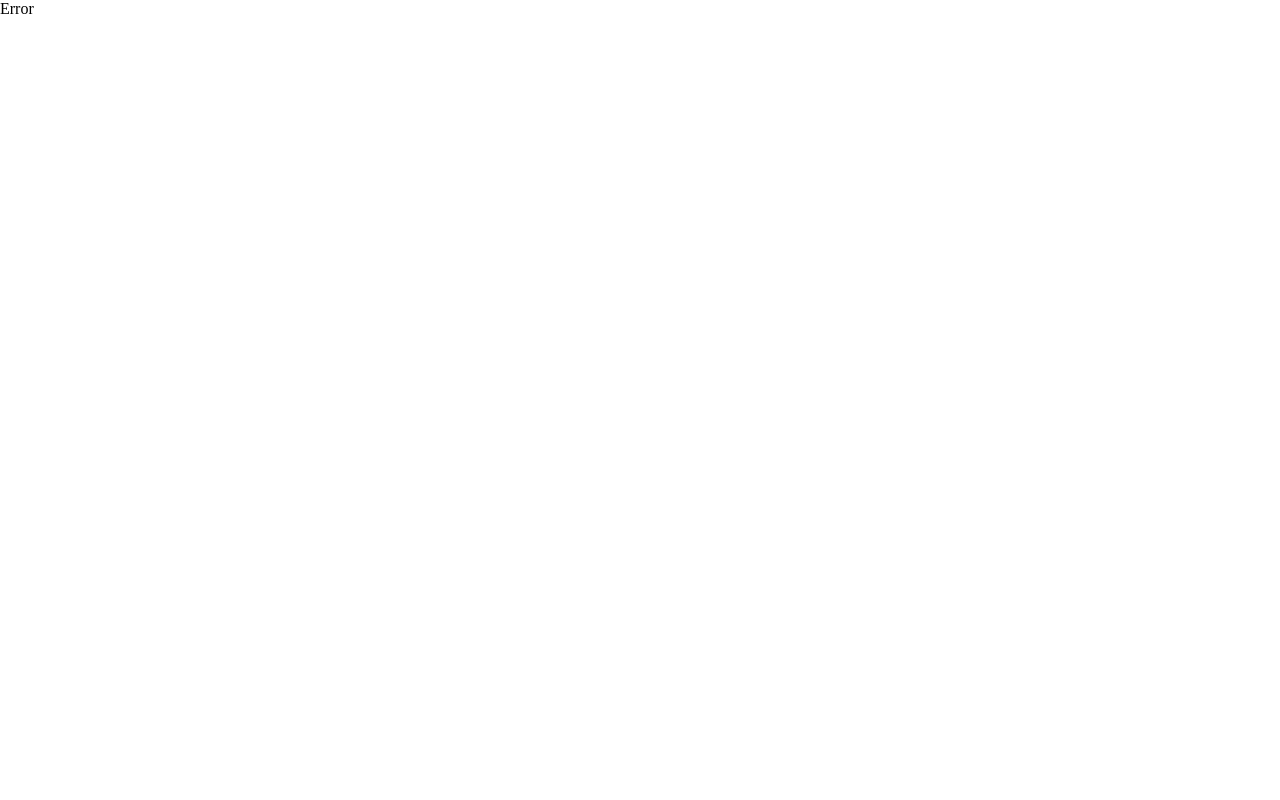
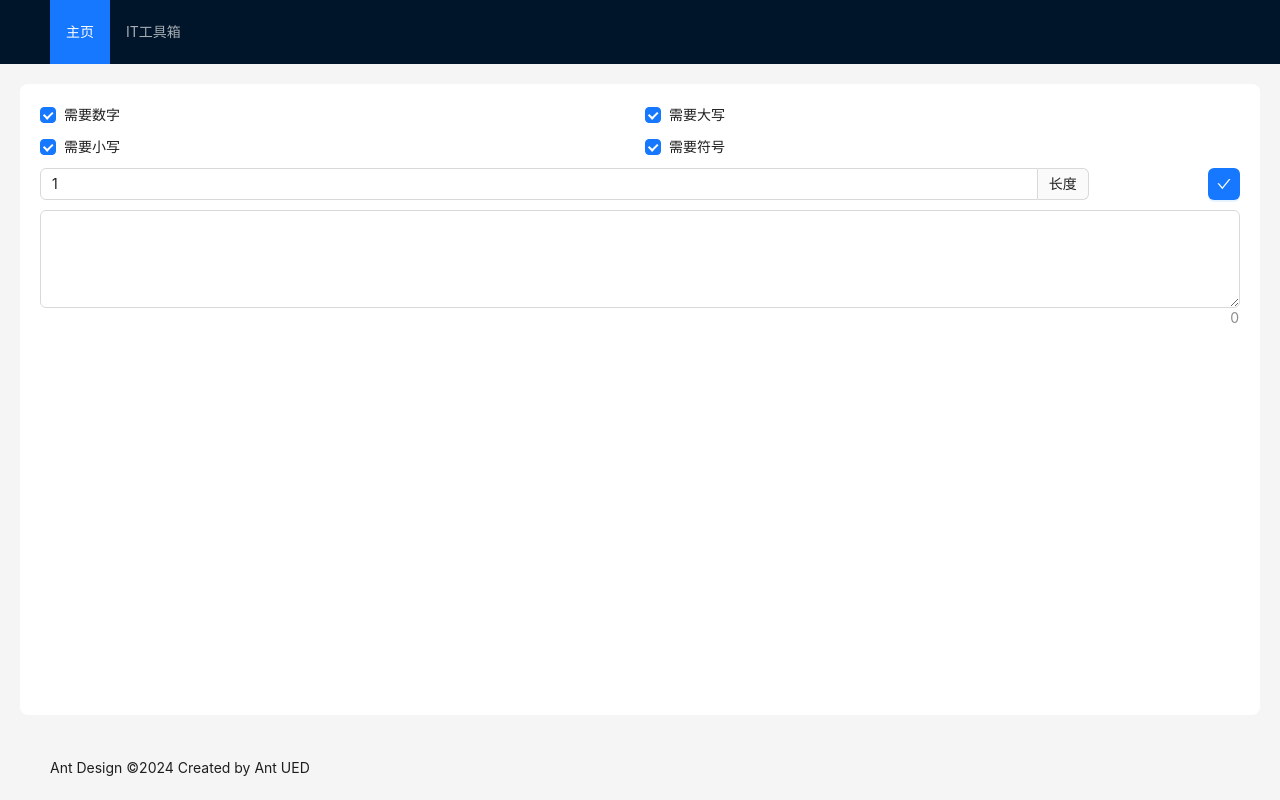
Before and after one commit to Devmacy/hundred-ideas, a React (Vite) app: page /itTools/TokenGenerate in a window 1280 px wide. Before the commit this address had no page. Built offline with nearby package versions, Linux system fonts and the light colour scheme.

Commit message:
feat(dev): 新增token生成

```diff
--- /dev/null
+++ b/src/components/TokenGenerate.tsx
@@ -0,0 +1,77 @@
+import {Button, Checkbox, Col, Input, InputNumber, Popconfirm, Row} from "antd";
+import {useState} from "react";
+import {CheckOutlined} from "@ant-design/icons";
+import tokenGenerator from "@/utils/TokenGenerator.ts";
+
+const {TextArea} = Input;
+
+function TokenGenerate() {
+    const [token, setToken] = useState("")
+    const [count, setCount] = useState(1)
+    const [needNumber, setNeedNumber] = useState(true)
+    const [needUpper, setNeedUpper] = useState(true)
+    const [needLower, setNeedLower] = useState(true)
+    const [needSymbol, setNeedSymbol] = useState(true)
+
+    /**
+     * 刷新数据
+     */
+    const refresh = (): void => {
+        const result = tokenGenerator(count, needNumber, needUpper, needLower, needSymbol)
+        setToken(result)
+    }
+
+    /**
+     * 数量变化
+     * @param e
+     */
+    const countChange = (e: number | null) => {
+        const num = e || 1
+        setCount(num)
+    }
+
+    return (
+        <div>
+            <Row gutter={[10, 10]}>
+                <Col span={12}>
+                    <Checkbox checked={needNumber} onChange={(e) => setNeedNumber(e.target.checked)}>需要数字</Checkbox>
+                </Col>
+                <Col span={12}>
+                    <Checkbox checked={needUpper} onChange={(e) => setNeedUpper(e.target.checked)}>需要大写</Checkbox>
+                </Col>
+                <Col span={12}>
+                    <Checkbox checked={needLower} onChange={(e) => setNeedLower(e.target.checked)}>需要小写</Checkbox>
+                </Col>
+                <Col span={12}>
+                    <Checkbox checked={needSymbol} onChange={(e) => setNeedSymbol(e.target.checked)}>需要符号</Checkbox>
+                </Col>
+                <Col span={21}>
+                    <InputNumber style={{width: "100%"}} addonAfter={"长度"} value={count} min={1}
+                                 changeOnWheel
+                                 onChange={countChange}/>
+                </Col>
+
+                <Col span={3} style={{display: "flex", justifyContent: "flex-end"}}>
+                    {count > 100 ?
+                        <Popconfirm
+                            title="数量过多"
+                            description="数量过多可能卡顿，是否继续?"
+                            okText="是"
+                            cancelText="否"
+                            onConfirm={refresh}
+                        >
+                            <Button type={"primary"} icon={<CheckOutlined/>}></Button>
+                        </Popconfirm>
+                        : <Button type={"primary"} icon={<CheckOutlined/>} onClick={refresh}></Button>
+                    }
+                </Col>
+
+                <Col span={24}>
+                    <TextArea rows={4} showCount value={token} style={{wordBreak: "break-all"}}/>
+                </Col>
+            </Row>
+        </div>
+    )
+}
+
+export default TokenGenerate
--- a/src/router/routes/routes.tsx
+++ b/src/router/routes/routes.tsx
@@ -4,6 +4,7 @@ import {RouteObject} from "react-router-dom";
 import Tools from "@/pages/tools/Tools.tsx";
 import UUIDGenerate from "@/components/UUIDGenerate.tsx";
 import {v4} from "uuid";
+import TokenGenerate from "@/components/TokenGenerate.tsx";
 
 const routes: RouteObject[] = [
     {
@@ -21,6 +22,11 @@ const routes: RouteObject[] = [
                         id: v4(),
                         path: "/itTools/UUIDGenerate",
                         element: <UUIDGenerate/>,
+                    },
+                    {
+                        id: v4(),
+                        path: "/itTools/TokenGenerate",
+                        element: <TokenGenerate/>,
                     }
                 ]
             }
```
